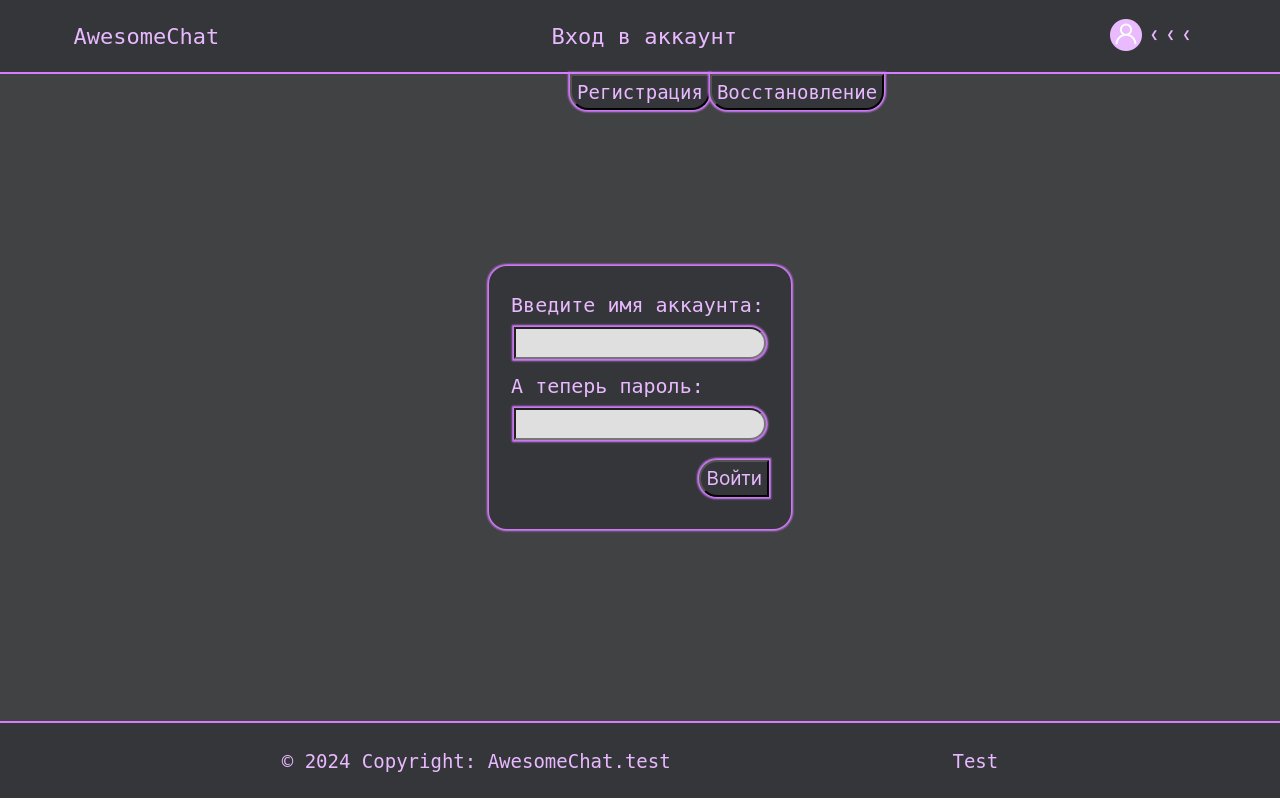
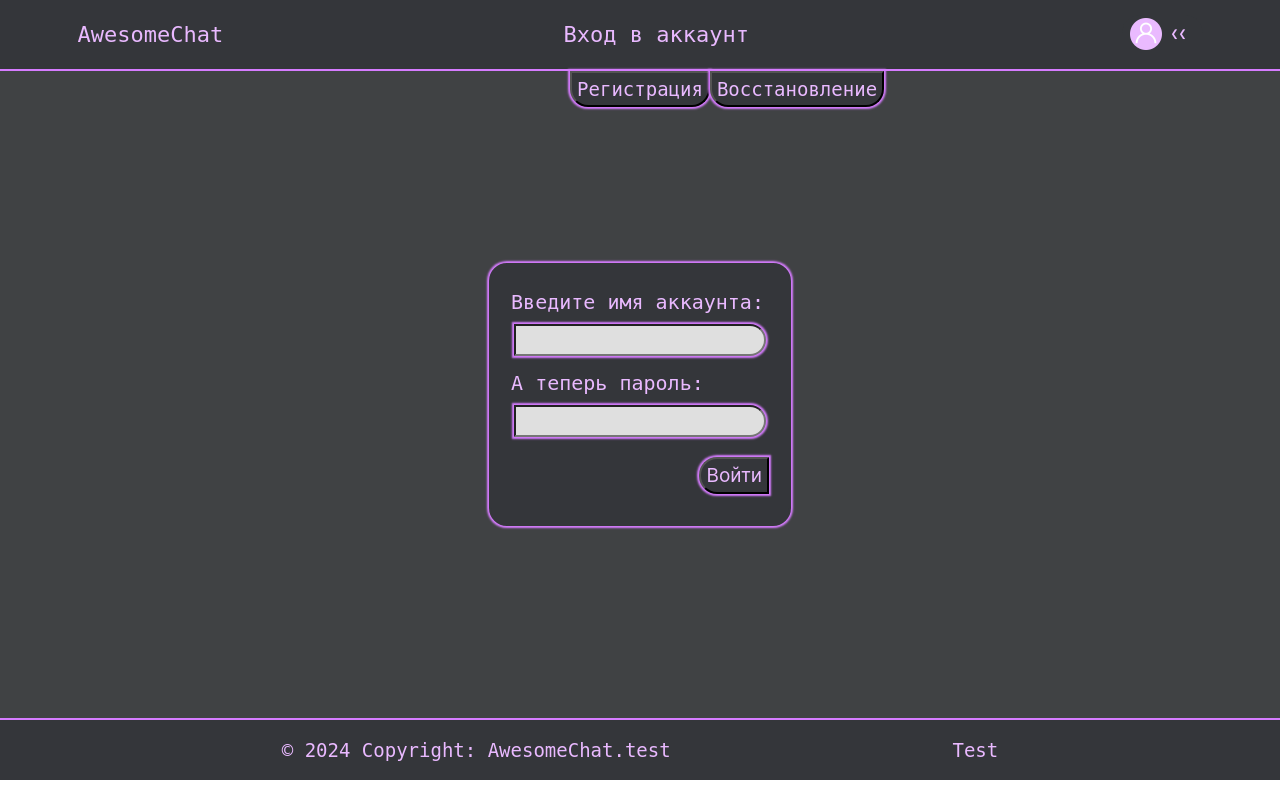
Before and after one commit to Marator2K07/Web-chat, a React (Create React App) app in the folder frontend/: page / in a window 1280 px wide. Built offline with nearby package versions, Linux system fonts and the light colour scheme.

Commit message:
Улучшения в стилях для верхнего и нижнего блоков.
+ небольшое изменение в компоненте кнопки пользователя.

```diff
--- a/frontend/src/App.css
+++ b/frontend/src/App.css
@@ -15,15 +15,15 @@
   --warning_color: rgb(216, 220, 113);
   --error_color: rgb(223, 104, 129);
 
-  --top_block_height: 9vh;
-  --top_block_width: 100vw;
-  --top_block_offset: -36.5px;
+  --top_block_height: auto;
+  --top_block_width: 100%;
+  --top_block_offset: -36.3px;
 
   --main_block_height: 80.95vh;
   --main_block_width: 100vw;
 
-  --down_block_height: 9.4vh;
-  --down_block_width: 100vw;
+  --down_block_height: auto;
+  --down_block_width: 100%;
 
   --mini_menu_z_index: 1000;
   --tips_block_z_index: 500;
--- a/frontend/src/components/DownBlock/DownBlock.module.css
+++ b/frontend/src/components/DownBlock/DownBlock.module.css
@@ -4,8 +4,7 @@
     font-weight: var(--p_font_weight);
     font-size: var(--p_font_size);
     font-family: var(--p_font_family);
-    height: var(--down_block_height);
-    width: var(--down_block_width);
+    max-height: var(--down_block_height);
     text-align: center;
     display: flex;
     justify-content: space-evenly;
--- a/frontend/src/components/TopBlock/AccountImageButton/AccountImageButton.jsx
+++ b/frontend/src/components/TopBlock/AccountImageButton/AccountImageButton.jsx
@@ -27,7 +27,7 @@ export default function AccountImageButton({...props}) {
                         setMenuOffset('btn', "miniMenu")
                     }}>
                     <img src={`${window.location.origin}/DefUserIcon.png`} alt="" />
-                    <p>&#10094; &#10094; &#10094;</p>
+                    <p>&#10094;&#10094;</p>
                 </button>
             </CSSTransition>
             <CSSTransition
--- a/frontend/src/components/TopBlock/TopBlock.module.css
+++ b/frontend/src/components/TopBlock/TopBlock.module.css
@@ -4,8 +4,7 @@
     font-weight: var(--h3_font_weight);
     font-size: var(--h3_font_size);
     font-family: var(--h3_font_family);
-    height: var(--top_block_height);
-    width: var(--top_block_width);
+    max-height: var(--top_block_height);
     display: flex;
     justify-content: space-evenly;
     align-items: center;
```
